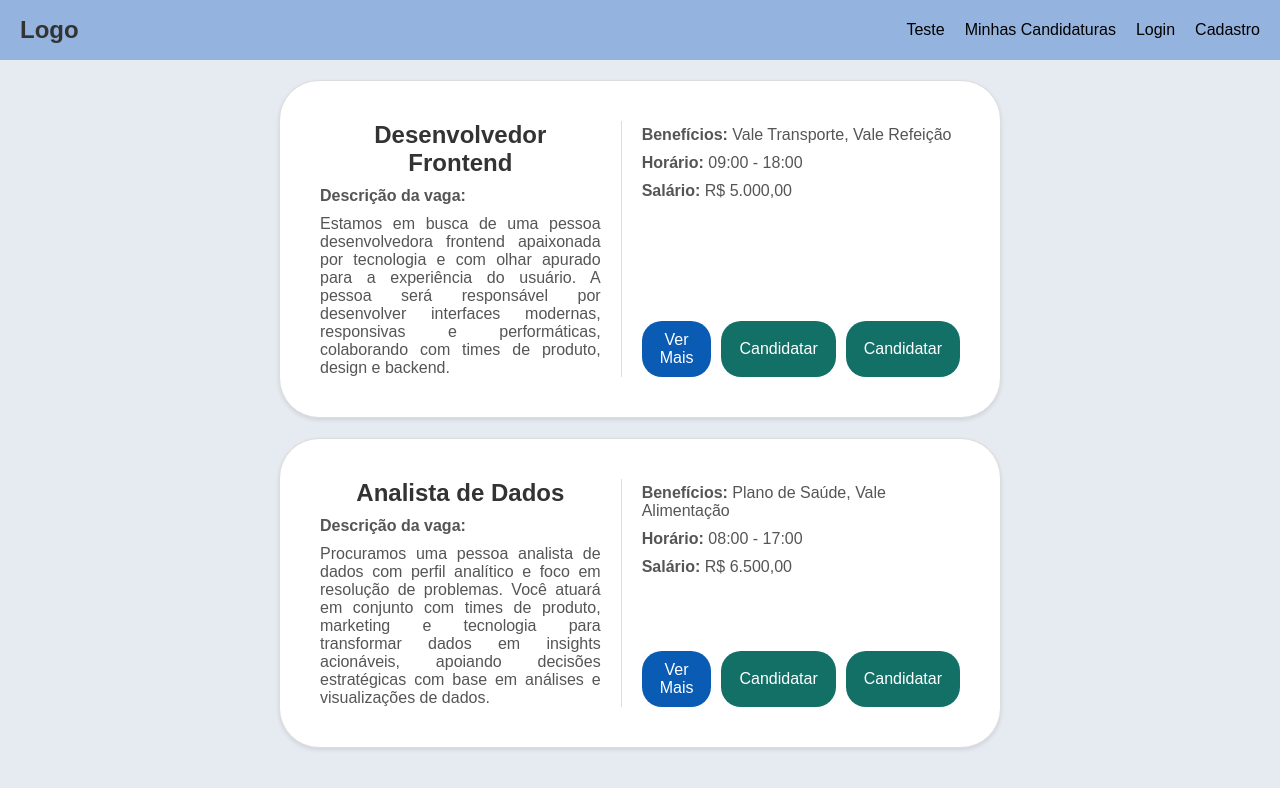
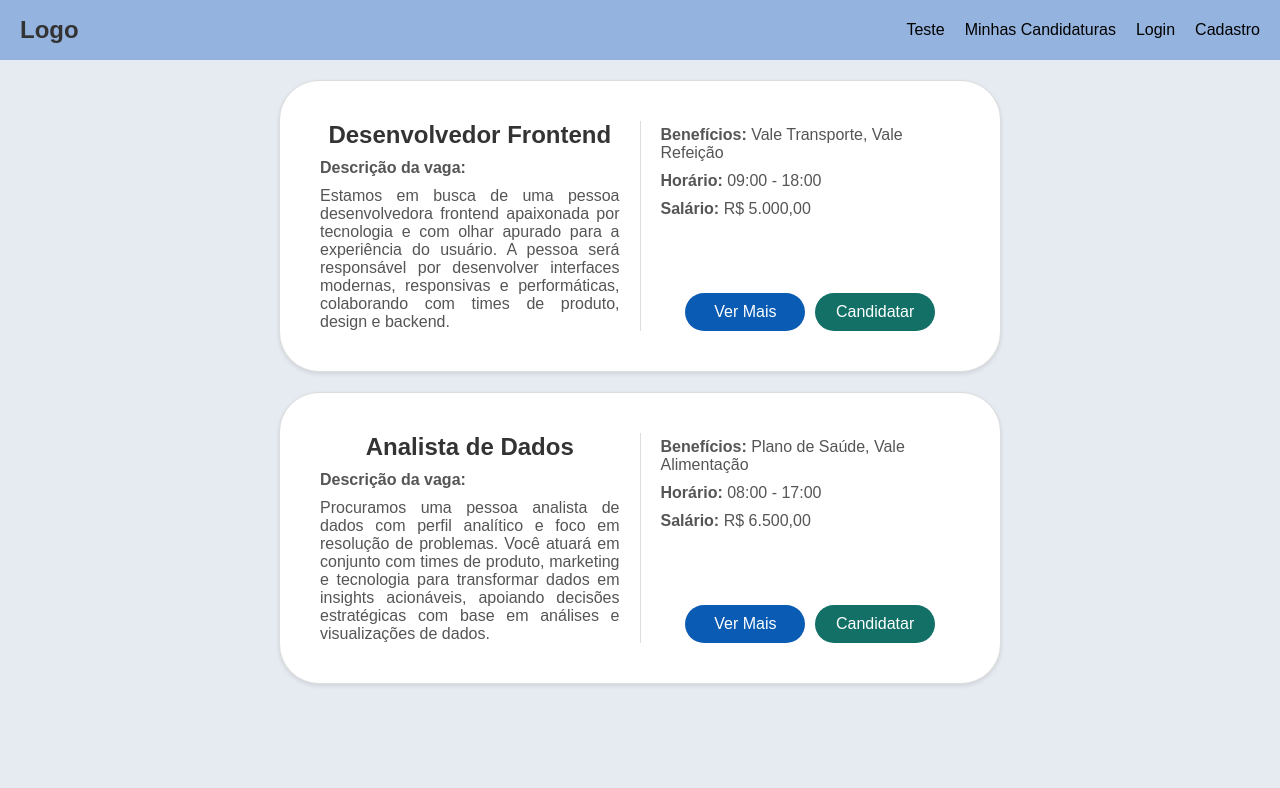
Before and after one commit to 211232023/DevLab, a React (Create React App) app in the folder RH_Projetos/frontend/: page /inicio in a window 1280 px wide. Shown: the top 788 px of the page. Built offline with nearby package versions, Linux system fonts and the light colour scheme.

Commit message:
Update TelaInicial.jsx

```diff
--- a/RH_Projetos/frontend/src/pages/candidatos/TelaInicial.jsx
+++ b/RH_Projetos/frontend/src/pages/candidatos/TelaInicial.jsx
@@ -134,7 +134,6 @@ const TelaInicial = () => {
                             >
                                 Candidatar
                             </button>
-                            <button className="btn-candidatar" >Candidatar</button>
 
                         </div>
                     </div>
```
